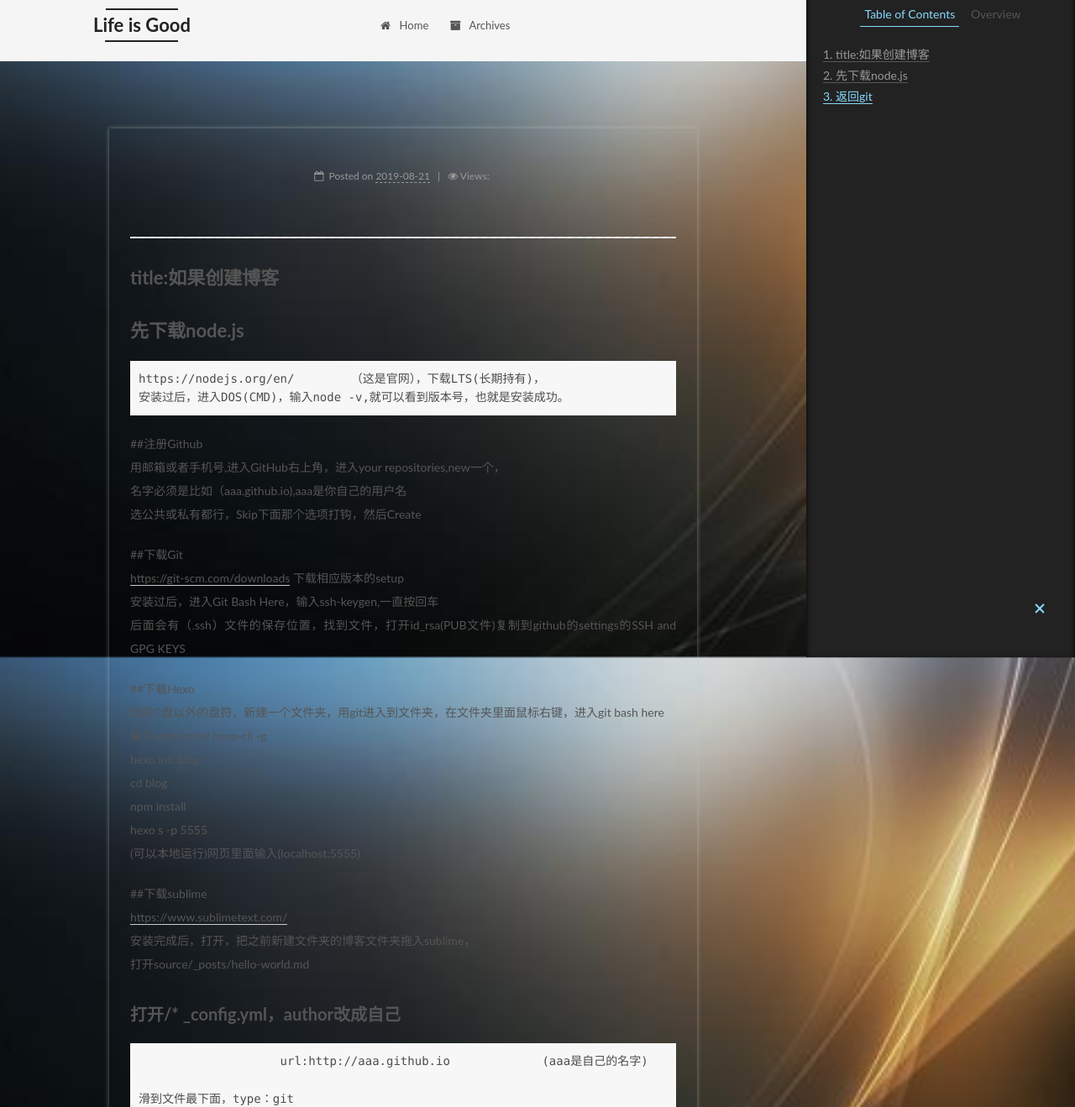
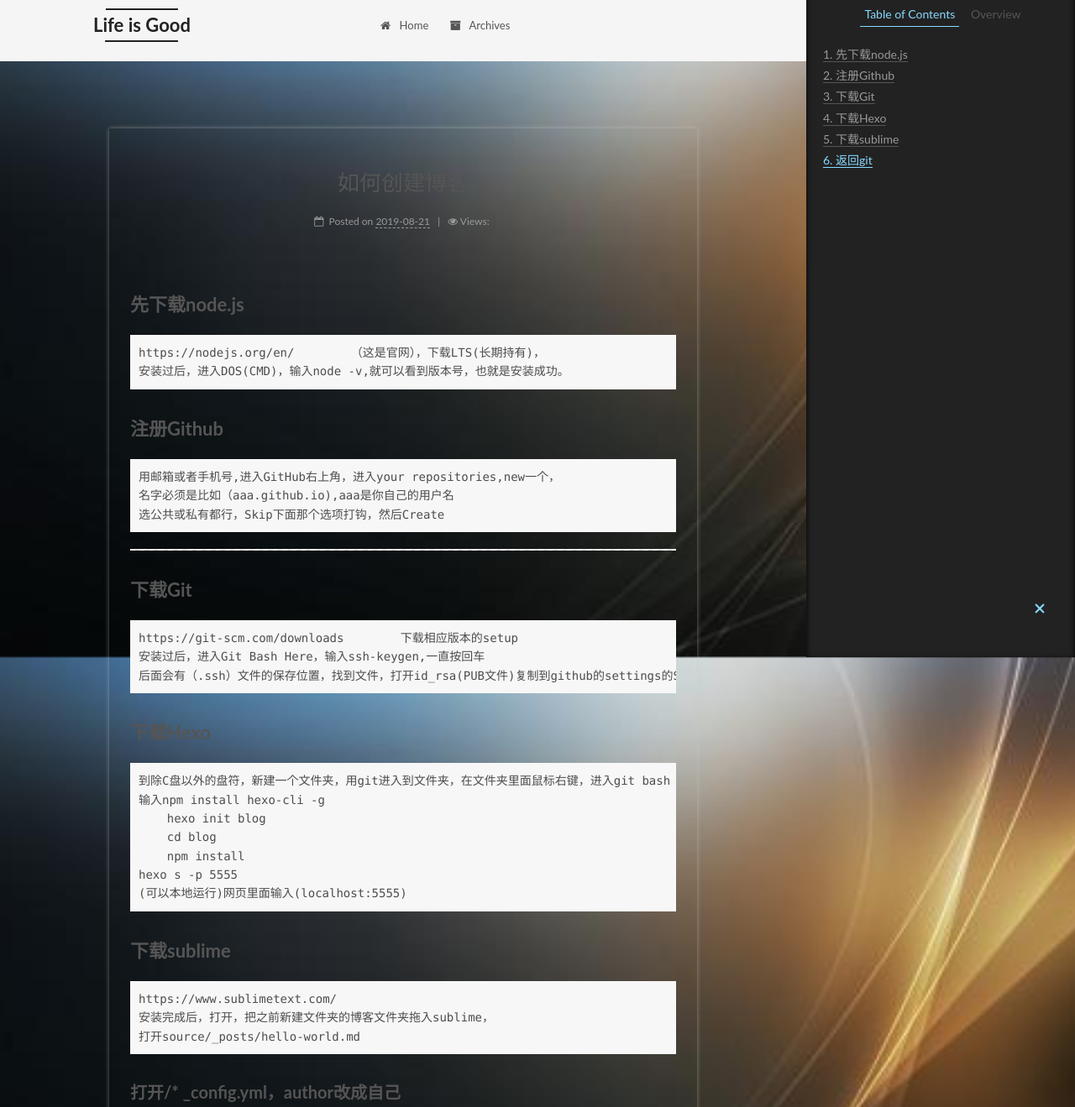
Before and after one commit to www-20/www-20.github.io, a plain HTML site: page 2019/08/21/hello/index.html in a window 1280 px wide. Shown: the part 17-1336 px from the top of the page at 84% size. Drawn offline with Linux system fonts and the light colour scheme; some packages are replaced by stand-ins of ours; a script that the page names is missing.

Commit message:
Site updated: 2019-08-21 16:44:35

```diff
--- a/2019/08/21/hello/index.html
+++ b/2019/08/21/hello/index.html
@@ -108,17 +108,17 @@
 
 
 
-  <meta name="description" content="title:如果创建博客先下载node.jshttps://nodejs.org/en/        （这是官网），下载LTS(长期持有)， 安装过后，进入DOS(CMD)，输入node -v,就可以看到版本号，也就是安装成功。##注册Github    用邮箱或者手机号,进入GitHub右上角，进入your repositories,new一个，    名字必须是比如（aaa.github.">
+  <meta name="description" content="先下载node.jshttps://nodejs.org/en/        （这是官网），下载LTS(长期持有)， 安装过后，进入DOS(CMD)，输入node -v,就可以看到版本号，也就是安装成功。注册Github用邮箱或者手机号,进入GitHub右上角，进入your repositories,new一个， 名字必须是比如（aaa.github.io),aaa是你自己的用户名 选公共或私有">
 <meta property="og:type" content="article">
-<meta property="og:title" content="Life is Good">
+<meta property="og:title" content="如何创建博客">
 <meta property="og:url" content="http://www-20.github.io/2019/08/21/hello/index.html">
 <meta property="og:site_name" content="Life is Good">
-<meta property="og:description" content="title:如果创建博客先下载node.jshttps://nodejs.org/en/        （这是官网），下载LTS(长期持有)， 安装过后，进入DOS(CMD)，输入node -v,就可以看到版本号，也就是安装成功。##注册Github    用邮箱或者手机号,进入GitHub右上角，进入your repositories,new一个，    名字必须是比如（aaa.github.">
+<meta property="og:description" content="先下载node.jshttps://nodejs.org/en/        （这是官网），下载LTS(长期持有)， 安装过后，进入DOS(CMD)，输入node -v,就可以看到版本号，也就是安装成功。注册Github用邮箱或者手机号,进入GitHub右上角，进入your repositories,new一个， 名字必须是比如（aaa.github.io),aaa是你自己的用户名 选公共或私有">
 <meta property="og:locale" content="en">
-<meta property="og:updated_time" content="2019-08-21T08:39:10.295Z">
+<meta property="og:updated_time" content="2019-08-21T08:41:59.513Z">
 <meta name="twitter:card" content="summary">
-<meta name="twitter:title" content="Life is Good">
-<meta name="twitter:description" content="title:如果创建博客先下载node.jshttps://nodejs.org/en/        （这是官网），下载LTS(长期持有)， 安装过后，进入DOS(CMD)，输入node -v,就可以看到版本号，也就是安装成功。##注册Github    用邮箱或者手机号,进入GitHub右上角，进入your repositories,new一个，    名字必须是比如（aaa.github.">
+<meta name="twitter:title" content="如何创建博客">
+<meta name="twitter:description" content="先下载node.jshttps://nodejs.org/en/        （这是官网），下载LTS(长期持有)， 安装过后，进入DOS(CMD)，输入node -v,就可以看到版本号，也就是安装成功。注册Github用邮箱或者手机号,进入GitHub右上角，进入your repositories,new一个， 名字必须是比如（aaa.github.io),aaa是你自己的用户名 选公共或私有">
 
 
 
@@ -135,7 +135,7 @@
   };
 </script>
 
-  <title> | Life is Good</title>
+  <title>如何创建博客 | Life is Good</title>
 
 
 
@@ -297,7 +297,7 @@
 
 
 
-          <h1 class="post-title" itemprop="name headline">
+          <h1 class="post-title" itemprop="name headline">如何创建博客
 
 
           </h1>
@@ -322,7 +322,7 @@
 
 
 
-              <time title="Created: 2019-08-21 10:18:28 / Modified: 16:39:10" itemprop="dateCreated datePublished" datetime="2019-08-21T10:18:28+08:00">2019-08-21</time>
+              <time title="Created: 2019-08-21 10:18:28 / Modified: 16:41:59" itemprop="dateCreated datePublished" datetime="2019-08-21T10:18:28+08:00">2019-08-21</time>
 
 
 
@@ -367,13 +367,21 @@
 
 
 
-        <hr>
-<h2 id="title-如果创建博客"><a href="#title-如果创建博客" class="headerlink" title="title:如果创建博客"></a>title:如果创建博客</h2><h2 id="先下载node-js"><a href="#先下载node-js" class="headerlink" title="先下载node.js"></a>先下载node.js</h2><pre><code>https://nodejs.org/en/        （这是官网），下载LTS(长期持有)，
-安装过后，进入DOS(CMD)，输入node -v,就可以看到版本号，也就是安装成功。</code></pre><p>##注册Github<br>    用邮箱或者手机号,进入GitHub右上角，进入your repositories,new一个，<br>    名字必须是比如（aaa.github.io),aaa是你自己的用户名<br>    选公共或私有都行，Skip下面那个选项打钩，然后Create</p>
-<p>##下载Git<br>    <a href="https://git-scm.com/downloads" target="_blank" rel="noopener">https://git-scm.com/downloads</a>        下载相应版本的setup<br>    安装过后，进入Git Bash Here，输入ssh-keygen,一直按回车<br>    后面会有（.ssh）文件的保存位置，找到文件，打开id_rsa(PUB文件)复制到github的settings的SSH and GPG KEYS</p>
-<p>##下载Hexo<br>    到除C盘以外的盘符，新建一个文件夹，用git进入到文件夹，在文件夹里面鼠标右键，进入git bash here<br>    输入npm install hexo-cli -g<br>        hexo init blog<br>        cd blog<br>        npm install<br>    hexo s -p 5555<br>    (可以本地运行)网页里面输入(localhost:5555)</p>
-<p>##下载sublime<br>    <a href="https://www.sublimetext.com/" target="_blank" rel="noopener">https://www.sublimetext.com/</a><br>    安装完成后，打开，把之前新建文件夹的博客文件夹拖入sublime，<br>    打开source/_posts/hello-world.md</p>
-<h3 id="打开-config-yml，author改成自己"><a href="#打开-config-yml，author改成自己" class="headerlink" title="打开/* _config.yml，author改成自己"></a>打开/* _config.yml，author改成自己</h3><pre><code>                    url:http://aaa.github.io             (aaa是自己的名字)
+        <h2 id="先下载node-js"><a href="#先下载node-js" class="headerlink" title="先下载node.js"></a>先下载node.js</h2><pre><code>https://nodejs.org/en/        （这是官网），下载LTS(长期持有)，
+安装过后，进入DOS(CMD)，输入node -v,就可以看到版本号，也就是安装成功。</code></pre><h2 id="注册Github"><a href="#注册Github" class="headerlink" title="注册Github"></a>注册Github</h2><pre><code>用邮箱或者手机号,进入GitHub右上角，进入your repositories,new一个，
+名字必须是比如（aaa.github.io),aaa是你自己的用户名
+选公共或私有都行，Skip下面那个选项打钩，然后Create</code></pre><hr>
+<h2 id="下载Git"><a href="#下载Git" class="headerlink" title="下载Git"></a>下载Git</h2><pre><code>https://git-scm.com/downloads        下载相应版本的setup
+安装过后，进入Git Bash Here，输入ssh-keygen,一直按回车
+后面会有（.ssh）文件的保存位置，找到文件，打开id_rsa(PUB文件)复制到github的settings的SSH and GPG KEYS</code></pre><h2 id="下载Hexo"><a href="#下载Hexo" class="headerlink" title="下载Hexo"></a>下载Hexo</h2><pre><code>到除C盘以外的盘符，新建一个文件夹，用git进入到文件夹，在文件夹里面鼠标右键，进入git bash here
+输入npm install hexo-cli -g
+    hexo init blog
+    cd blog
+    npm install
+hexo s -p 5555
+(可以本地运行)网页里面输入(localhost:5555)</code></pre><h2 id="下载sublime"><a href="#下载sublime" class="headerlink" title="下载sublime"></a>下载sublime</h2><pre><code>https://www.sublimetext.com/
+安装完成后，打开，把之前新建文件夹的博客文件夹拖入sublime，
+打开source/_posts/hello-world.md</code></pre><h3 id="打开-config-yml，author改成自己"><a href="#打开-config-yml，author改成自己" class="headerlink" title="打开/* _config.yml，author改成自己"></a>打开/* _config.yml，author改成自己</h3><pre><code>                    url:http://aaa.github.io             (aaa是自己的名字)
 
 滑到文件最下面，type：git
                repo:从github那个新建的文件网站上复制过来</code></pre><h2 id="返回git"><a href="#返回git" class="headerlink" title="返回git"></a>返回git</h2><pre><code>输入npm install hexo-deployer-git --save
@@ -528,7 +536,7 @@ hexo d
 
 
 
-              <div class="post-toc-content"><ol class="nav"><li class="nav-item nav-level-2"><a class="nav-link" href="#title-如果创建博客"><span class="nav-number">1.</span> <span class="nav-text">title:如果创建博客</span></a></li><li class="nav-item nav-level-2"><a class="nav-link" href="#先下载node-js"><span class="nav-number">2.</span> <span class="nav-text">先下载node.js</span></a><ol class="nav-child"><li class="nav-item nav-level-3"><a class="nav-link" href="#打开-config-yml，author改成自己"><span class="nav-number">2.1.</span> <span class="nav-text">打开/* _config.yml，author改成自己</span></a></li></ol></li><li class="nav-item nav-level-2"><a class="nav-link" href="#返回git"><span class="nav-number">3.</span> <span class="nav-text">返回git</span></a></li></ol></div>
+              <div class="post-toc-content"><ol class="nav"><li class="nav-item nav-level-2"><a class="nav-link" href="#先下载node-js"><span class="nav-number">1.</span> <span class="nav-text">先下载node.js</span></a></li><li class="nav-item nav-level-2"><a class="nav-link" href="#注册Github"><span class="nav-number">2.</span> <span class="nav-text">注册Github</span></a></li><li class="nav-item nav-level-2"><a class="nav-link" href="#下载Git"><span class="nav-number">3.</span> <span class="nav-text">下载Git</span></a></li><li class="nav-item nav-level-2"><a class="nav-link" href="#下载Hexo"><span class="nav-number">4.</span> <span class="nav-text">下载Hexo</span></a></li><li class="nav-item nav-level-2"><a class="nav-link" href="#下载sublime"><span class="nav-number">5.</span> <span class="nav-text">下载sublime</span></a><ol class="nav-child"><li class="nav-item nav-level-3"><a class="nav-link" href="#打开-config-yml，author改成自己"><span class="nav-number">5.1.</span> <span class="nav-text">打开/* _config.yml，author改成自己</span></a></li></ol></li><li class="nav-item nav-level-2"><a class="nav-link" href="#返回git"><span class="nav-number">6.</span> <span class="nav-text">返回git</span></a></li></ol></div>
 
 
           </div>
--- a/css/main.css
+++ b/css/main.css
@@ -1833,7 +1833,7 @@ img:hover {
   width: 4px;
   height: 4px;
   border-radius: 50%;
-  background: #ffff20;
+  background: #7d0665;
 }
 .links-of-blogroll {
   font-size: 13px;
```
Also changed, not shown: 2019/08/20/hello-world/index.html (+2 -2 lines), archives/2019/08/index.html (+1 -1 lines), archives/2019/index.html (+1 -1 lines), archives/index.html (+1 -1 lines), index.html (+17 -9 lines).
